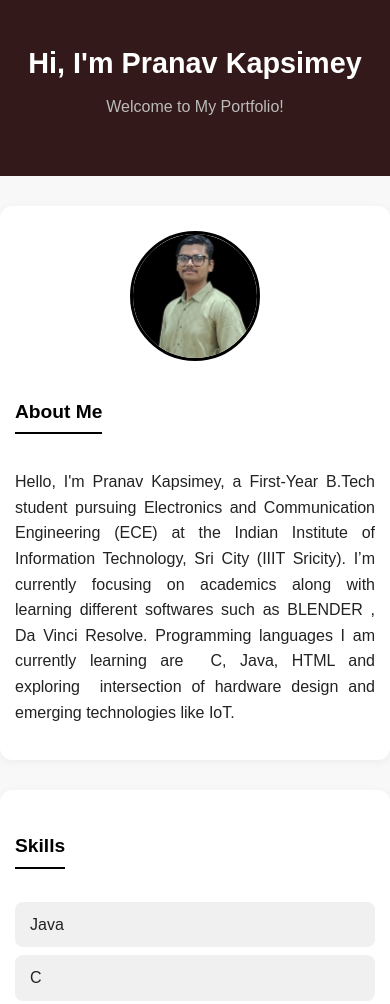
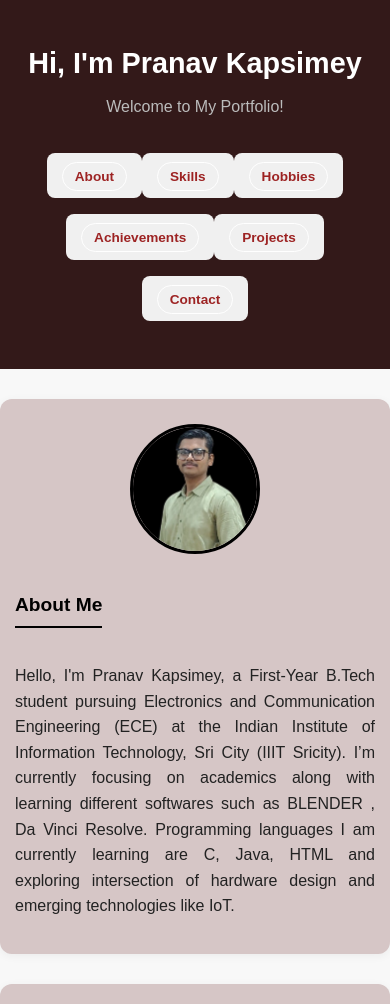
Before and after one commit to pranavkapsimey/My-portfolio, a plain HTML site: page index.html in a window 390 px wide. Shown: the top 1004 px of the page. Drawn offline with Linux system fonts and the light colour scheme.

Commit message:
navigation buttons added
Added new navigation styles and responsive rules for navigation buttons.

```diff
--- a/index.html
+++ b/index.html
@@ -36,8 +36,44 @@
       font-size: 1em;
     }
 
+    /* --- NEW NAVIGATION STYLES START --- */
+    nav {
+      margin-top: 25px;
+    }
+
+    nav ul {
+      list-style: none;
+      padding: 0;
+      margin: 0;
+      display: flex;
+      justify-content: center;
+      flex-wrap: wrap; /* Allows buttons to stack on small screens */
+    }
+
+    nav li {
+      margin: 5px 10px; /* Space between buttons */
+    }
+
+    nav a {
+      color: rgb(157, 35, 35);
+      text-decoration: none;
+      font-weight: bold;
+      font-size: 0.9em;
+      padding: 8px 15px;
+      border: 1px solid #ffffff;
+      border-radius: 20px; /* Makes buttons rounded */
+      transition: all 0.3s ease;
+    }
+
+    nav a:hover {
+      background-color: rgb(255, 255, 255);
+      color: #331919; /* Dark header color */
+      text-decoration: none;
+    }
+    /* --- NEW NAVIGATION STYLES END --- */
+
     section {
-      background-color: #fff;
+      background-color: #d6c6c6;
       max-width: 800px;
       margin: 30px auto;
       padding: 40px 20px;
@@ -128,6 +164,13 @@
         font-size: 1.8em;
       }
 
+      /* --- NEW RESPONSIVE RULE FOR NAV BUTTONS --- */
+      nav a {
+        padding: 6px 12px;
+        font-size: 0.85em;
+      }
+      /* --- END NEW RULE --- */
+
       section {
         padding: 25px 15px;
       }
@@ -143,12 +186,23 @@
   <header>
     <h1>Hi, I'm <span style="color:#ffffff;">Pranav Kapsimey</span></h1>
     <p>Welcome to My Portfolio!</p>
-  </header>
+
+    <nav>
+      <ul>
+        <li><a href="#about">About</a></li>
+        <li><a href="#skills">Skills</a></li>
+        <li><a href="#hobbies">Hobbies</a></li>
+        <li><a href="#achievements">Achievements</a></li>
+        <li><a href="#projects">Projects</a></li>
+        <li><a href="#contact">Contact</a></li>
+      </ul>
+    </nav>
+    </header>
 
   <section id="about">
     <img src="https://github.com/pranavkapsimey/My-portfolio/blob/main/photop.jpg" alt="Profile Picture" class="about-img">
     <h2>About Me</h2>
-    <p>Hello, I'm Pranav Kapsimey, a First-Year B.Tech student pursuing Electronics and Communication Engineering (ECE) at the Indian Institute of Information Technology, Sri City (IIIT Sricity). I’m currently focusing on academics along with learning different softwares such as BLENDER , Da Vinci Resolve. Programming languages I am currently learning are   C, Java, HTML and exploring  intersection of hardware design and emerging technologies like IoT.</p>
+    <p>Hello, I'm Pranav Kapsimey, a First-Year B.Tech student pursuing Electronics and Communication Engineering (ECE) at the Indian Institute of Information Technology, Sri City (IIIT Sricity). I’m currently focusing on academics along with learning different softwares such as BLENDER , Da Vinci Resolve. Programming languages I am currently learning are   C, Java, HTML and exploring  intersection of hardware design and emerging technologies like IoT.</p>
   </section>
 
   <section id="skills">
```
